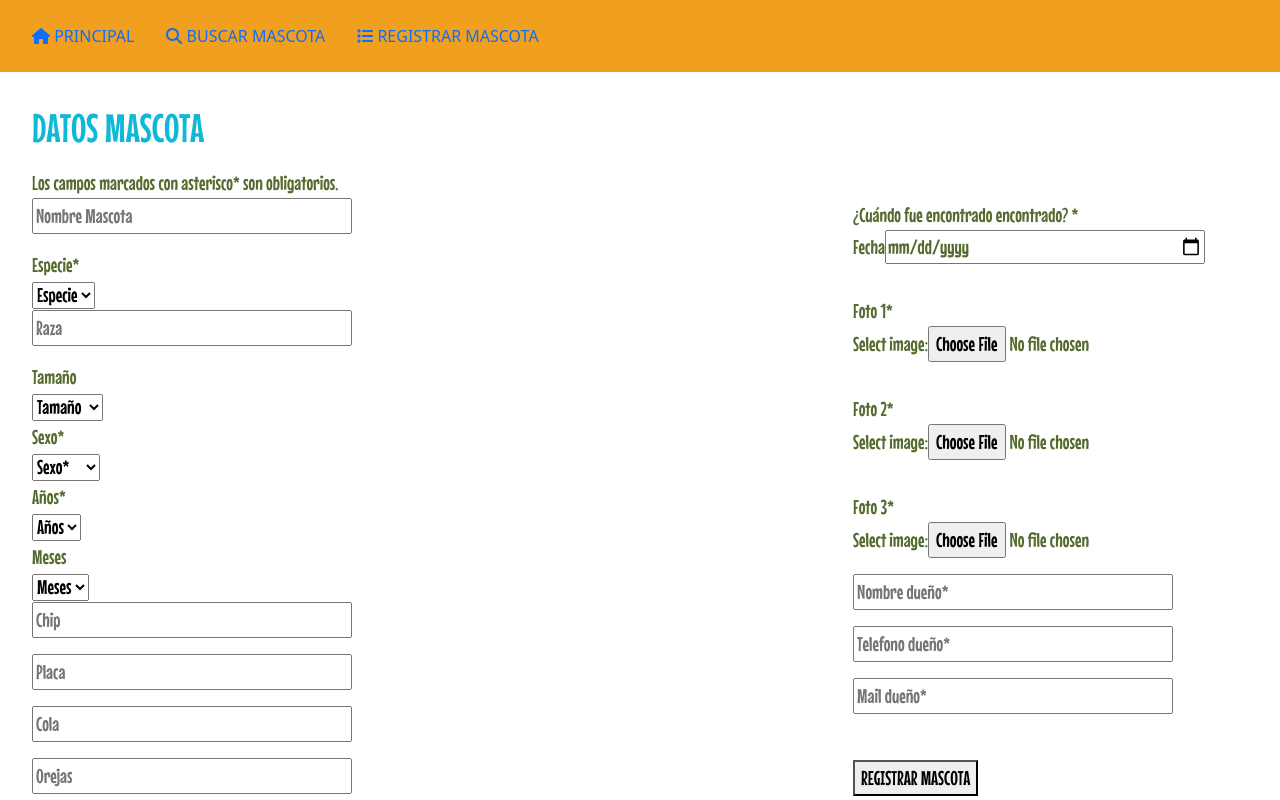
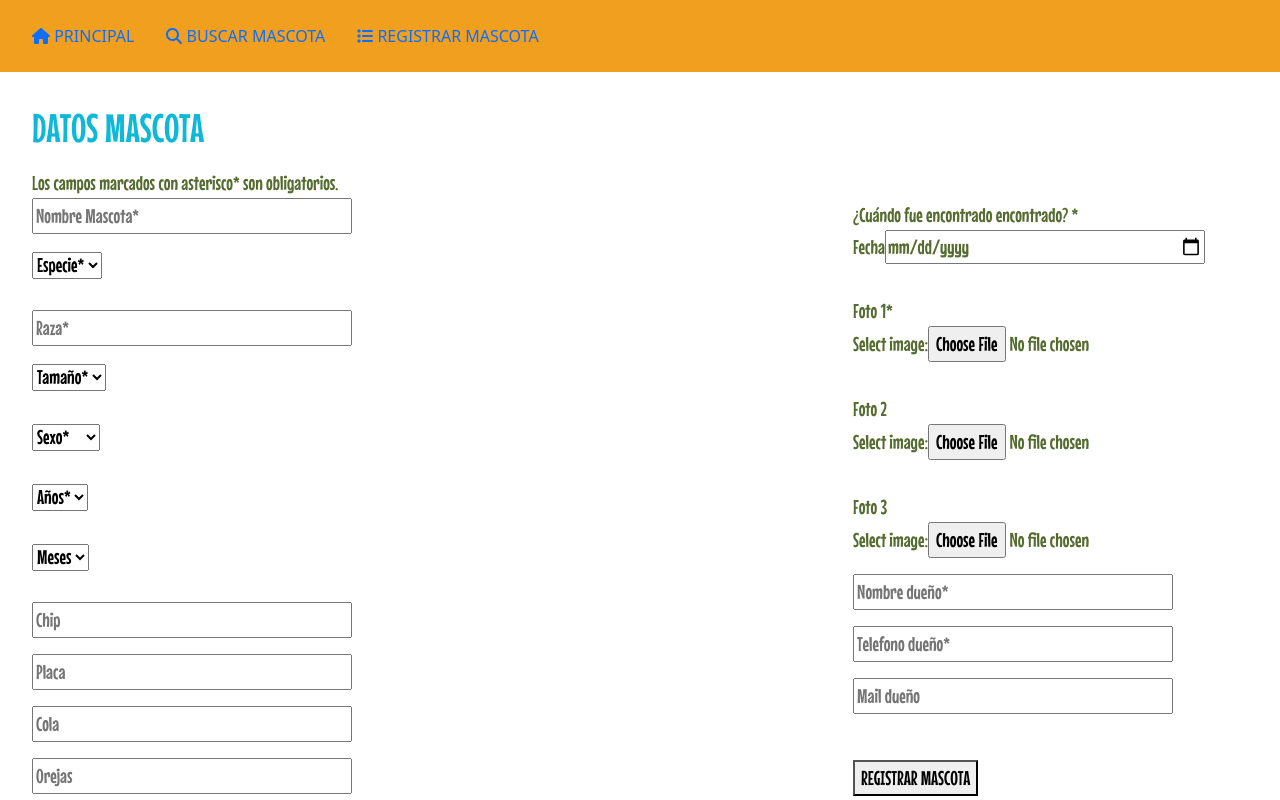
Before and after one commit to alvarorsor/Trabajo-Final-programacionWeb, a React (Create React App) app: page /RegistrarMascota in a window 1280 px wide. Shown: the top 800 px of the page. Built offline with nearby package versions, Linux system fonts and the light colour scheme.

Commit message:
se agrego validacion de form a registrar mascota

```diff
--- a/public/styles.css
+++ b/public/styles.css
@@ -257,3 +257,14 @@ textarea{
     display: flex;
     justify-content: space-between;
 }
+
+
+.detalles--mascota--nombre{
+   position: center;
+}
+
+
+input.invalid{
+    border-color: #900;
+    background-color: #FDD;
+  }
--- a/src/components/DetallesMascota.js
+++ b/src/components/DetallesMascota.js
@@ -70,6 +70,8 @@ function DetallesMascota(props) {
         <br />
         <label>Manchas</label>
         <br />
+        <label>Fecha</label>
+        <br />
         <label>Observaciones</label>
         <br />
 
@@ -102,6 +104,8 @@ function DetallesMascota(props) {
         <br />
         <label>{thisService.manchas}</label>
         <br />
+        <label>{thisService.fecha}</label>
+        <br />
         <label class="observaciones">{thisService.observaciones}</label>
 
 
@@ -113,7 +117,7 @@ function DetallesMascota(props) {
 
         <div class="campos-derecha">
 
-        <h2>{thisService.nombre}</h2>
+        <h1 class="detalles--mascota--nombre">{thisService.nombre}</h1>
         <br />
         <img src={images[thisService.foto1]} class="detalles--mascota--imagen"/>
 
--- a/src/components/RegistrarMascota.js
+++ b/src/components/RegistrarMascota.js
@@ -1,6 +1,14 @@
 import React from "react"
 import data from "./data"
+
+
+
+
+
 function RegistrarMascota() {
+
+
+
 
     const [formData, setFormData] = React.useState(
         {
@@ -61,11 +69,22 @@ function RegistrarMascota() {
     function handleSubmit(event) {
 
 
+        const email = document.getElementById("mail");
+
+        email.addEventListener("input", function (event) {
+          if (email.validity.typeMismatch) {
+            email.setCustomValidity("¡Se esperaba una dirección de correo electrónico!");
+          } else {
+            email.setCustomValidity("");
+          }
+        });
+
         setFormData(item => item.id = id_number)
 
         event.preventDefault()
         // submitToApi(formData)
         console.log(formData)
+
 
 
         data.push(formData)
@@ -88,62 +107,66 @@ function RegistrarMascota() {
 
             <input
                     type="text"
-                    placeholder="Nombre Mascota"
+                    placeholder="Nombre Mascota*"
                     onChange={handleChange}
                     name="nombre"
                     value={formData.nombre}
-                />
+                    required />
 <br/>
 
-<label htmlFor="especie">Especie*</label>
-            <br />
+
             <select
                 id="especie"
                 value={formData.especie}
                 onChange={handleChange}
                 name="especie"
+                required
+
             >
-                <option value="Sin especificar">Especie</option>
+                <option value="">Especie*</option>
                 <option value="gato">Gato</option>
                 <option value="perro">Perro</option>
 
             </select>
-<br/>
+<br/><br/>
 
 <input
                 type="text"
-                placeholder="Raza"
+                placeholder="Raza*"
                 onChange={handleChange}
                 name="raza"
                 value={formData.raza}
+                required
             />
 
 <br/>
 
-<label htmlFor="tamaño">Tamaño</label>
-            <br />
+
+
             <select
                 id="tamaño"
-                value={formData.especie}
+                value={formData.tamaño}
                 onChange={handleChange}
                 name="tamaño"
+                required
             >
-                <option value="Sin especificar">Tamaño</option>
+                <option value="">Tamaño*</option>
                 <option value="grande">Grande</option>
                 <option value="mediano">Mediano</option>
                 <option value="chico">Chico</option>
 
             </select>
-<br/>
+<br/> <br/>
 
 
-       <label htmlFor="sexo">Sexo*</label>
-            <br />
+
+
             <select
                 id="sexo"
                 value={formData.sexo}
                 onChange={handleChange}
                 name="sexo"
+                required
             >
                 <option value="">Sexo*</option>
                 <option value="macho">Macho</option>
@@ -153,15 +176,16 @@ function RegistrarMascota() {
 
 <br />
 
-<label htmlFor="años">Años*</label>
+
 <br />
             <select
                 id="años"
                 value={formData.años}
                 onChange={handleChange}
                 name="años"
+                required
             >
-             <option value="">Años</option>
+             <option value="">Años*</option>
                  <option value="0">0</option>
                 <option value="1">1</option>
                 <option value="2">2</option>
@@ -192,7 +216,7 @@ function RegistrarMascota() {
             </select>
  <br />
 
-            <label htmlFor="meses">Meses</label>
+
 <br />
             <select
                 id="meses"
@@ -219,7 +243,7 @@ function RegistrarMascota() {
             </select>
 
             <br/>
-
+            <br/>
                 <input
                 type="text"
                 placeholder="Chip"
@@ -298,11 +322,14 @@ function RegistrarMascota() {
 
 
         <p>¿Cuándo fue encontrado encontrado? *</p>
-        <label for="start">Fecha  </label>
+        <label for="start">Fecha</label>
 
-        <input type="date" id="start" name="trip-start"
+        <input type="date" id="fecha" name="fecha" value={formData.fecha}
+                onChange={handleChange}
 
-        min="2000-01-01" max="2022-12-31" />
+        min="2000-01-01" max="2022-12-31"
+        required
+        />
 
 
 
@@ -312,13 +339,13 @@ function RegistrarMascota() {
 <input type="file" id="foto1" name="foto1" value={formData.foto1}
                 onChange={handleChange} accept="image/*" />
 <br/>
-<p>Foto 2*</p>
+<p>Foto 2</p>
 
 <label for="foto2">Select image:</label>
 <input type="file" id="foto1" name="foto1" value={formData.foto2}
                 onChange={handleChange} accept="image/*" />
 <br/>
-<p>Foto 3*</p>
+<p>Foto 3</p>
 
 <label for="foto3">Select image:</label>
 <input type="file" id="foto1" name="foto1" value={formData.foto3}
@@ -331,6 +358,7 @@ function RegistrarMascota() {
                 onChange={handleChange}
                 name="nombreDueño"
                 value={formData.nombreDueño}
+                required
             />
 <br/>
             <input
@@ -339,14 +367,16 @@ function RegistrarMascota() {
                 onChange={handleChange}
                 name="telefonoDueño"
                 value={formData.telefonoDueño}
+                required
             />
 <br/>
                 <input
-                type="text"
-                placeholder="Mail dueño*"
+                type="email"
+                placeholder="Mail dueño"
                 onChange={handleChange}
                 name="mailDueño"
                 value={formData.mailDueño}
+                id="mail"
             />
 
 
```
